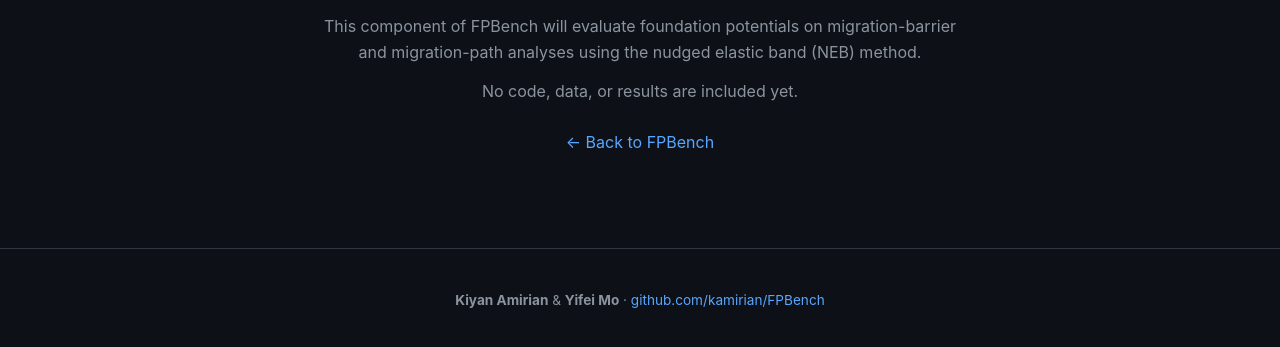
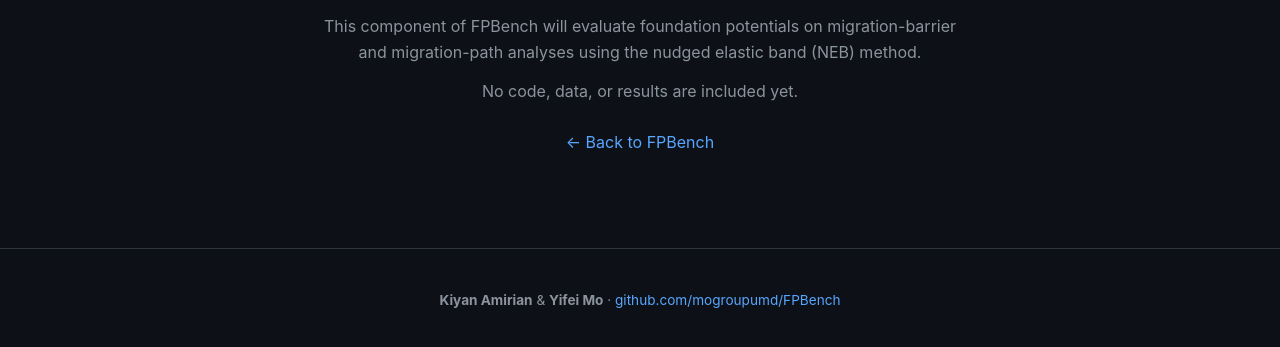
Before and after one commit to kamirian/FPBench, a plain HTML site: page docs/ion-migration-neb.html in a window 1280 px wide. Shown: the part 237-584 px from the top of the page. Drawn offline with Linux system fonts and the light colour scheme.

Commit message:
Point all repo and leaderboard links to the mogroupumd fork
The mogroupumd/FPBench fork (with GitHub Pages now enabled) is the
public-facing version; update remaining kamirian/FPBench link targets
across the READMEs and the ion-migration-neb placeholder page to match.
Link targets only, no content changes.

```diff
--- a/docs/ion-migration-neb.html
+++ b/docs/ion-migration-neb.html
@@ -35,7 +35,7 @@
     <a href="force-error.html">Force Prediction</a>
     <a href="phase-stability-ordering.html">Phase Stability &amp; Ordering</a>
     <a class="nav-highlight" href="ion-migration-neb.html">Ion Migration (NEB)</a>
-    <a href="https://github.com/kamirian/FPBench">GitHub</a>
+    <a href="https://github.com/mogroupumd/FPBench">GitHub</a>
   </div>
 </nav>
 
@@ -48,7 +48,7 @@
 </div>
 
 <footer>
-  <p><strong>Kiyan Amirian</strong> &amp; <strong>Yifei Mo</strong> &middot; <a href="https://github.com/kamirian/FPBench">github.com/kamirian/FPBench</a></p>
+  <p><strong>Kiyan Amirian</strong> &amp; <strong>Yifei Mo</strong> &middot; <a href="https://github.com/mogroupumd/FPBench">github.com/mogroupumd/FPBench</a></p>
 </footer>
 
 </body>
```
Also changed, not shown: 3 other files.
